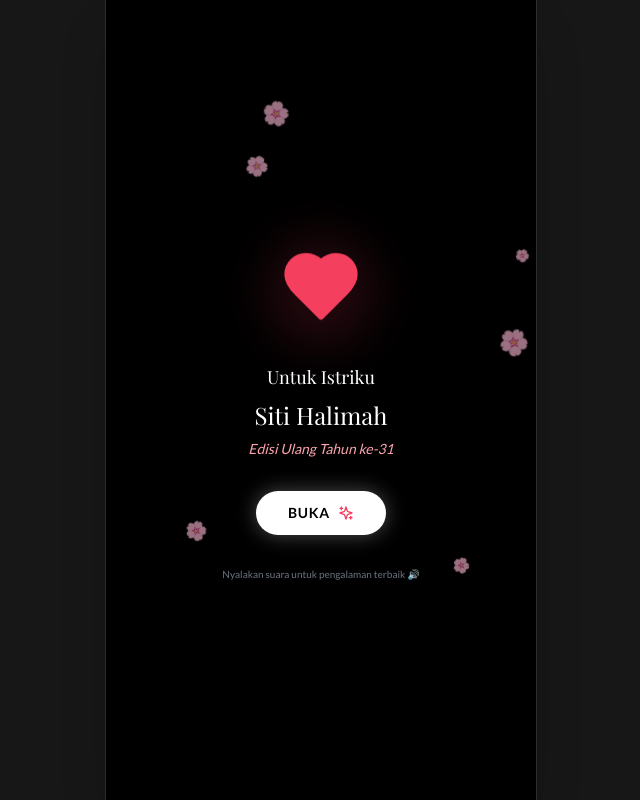
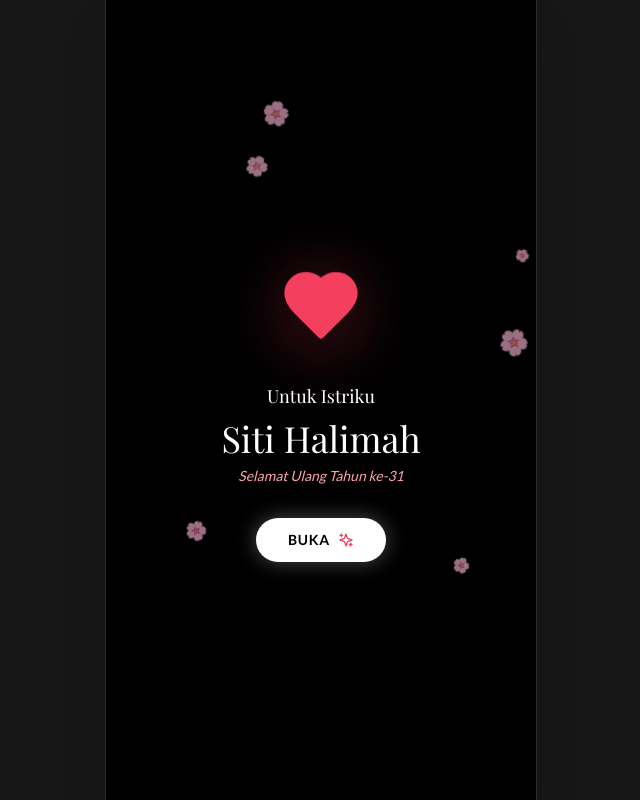
Before and after one commit to aplikasiahmed/hbdhalimah, a React (Vite) app: page / in a window 1280 px wide. Shown: the whole page, without its empty margins (319-959 px from the left). Built offline with nearby package versions, Linux system fonts and the light colour scheme; a web font is replaced by a local one.

Commit message:
feat: Enhance birthday celebration visuals
Increase confetti duration and particle count for a more festive effect. Update the main title font size to be more prominent and adjust the birthday message for Siti Halimah's 31st.

```diff
--- a/App.tsx
+++ b/App.tsx
@@ -86,7 +86,7 @@ const App: React.FC = () => {
 
   const triggerConfetti = () => {
     // Efek ledakan confetti yang meriah
-    const duration = 3 * 6000;
+    const duration = 4 * 6000;
     const animationEnd = Date.now() + duration;
     const defaults = { startVelocity: 30, spread: 360, ticks: 60, zIndex: 100 };
 
@@ -101,7 +101,7 @@ const App: React.FC = () => {
         return clearInterval(interval);
       }
 
-      const particleCount = 50 * (timeLeft / duration);
+      const particleCount = 60 * (timeLeft / duration);
       // since particles fall down, start a bit higher than random
       confetti({ ...defaults, particleCount, origin: { x: randomInRange(0.1, 0.3), y: Math.random() - 0.2 }, colors: ['#f43f5e', '#ec4899', '#ffffff'] });
       confetti({ ...defaults, particleCount, origin: { x: randomInRange(0.7, 0.9), y: Math.random() - 0.2 }, colors: ['#f43f5e', '#ec4899', '#ffffff'] });
@@ -167,8 +167,8 @@ const App: React.FC = () => {
                   text-sm (kecil), text-lg (sedang), text-xl (besar), text-2xl (lebih besar)
                   Ganti className di bawah ini untuk mengubah ukuran */}
               <h1 className="text-lg serif-font text-white mb-2">Untuk Istriku</h1>
-              <h2 className="text-2xl serif-font text-white mb-2">Siti Halimah</h2>
-              <p className="text-sm text-rose-300 italic">Edisi Ulang Tahun ke-31</p>
+              <h2 className="text-4xl serif-font text-white mb-2">Siti Halimah</h2>
+              <p className="text-sm text-rose-300 italic">Selamat Ulang Tahun ke-31</p>
             </div>
             <button
               onClick={handleStart}
@@ -178,7 +178,6 @@ const App: React.FC = () => {
                 BUKA <Sparkles className="w-4 h-4 text-rose-500" />
               </span>
             </button>
-            <p className="text-gray-500 text-[10px] mt-8">Nyalakan suara untuk pengalaman terbaik 🔊</p>
           </div>
         )}
 
```
